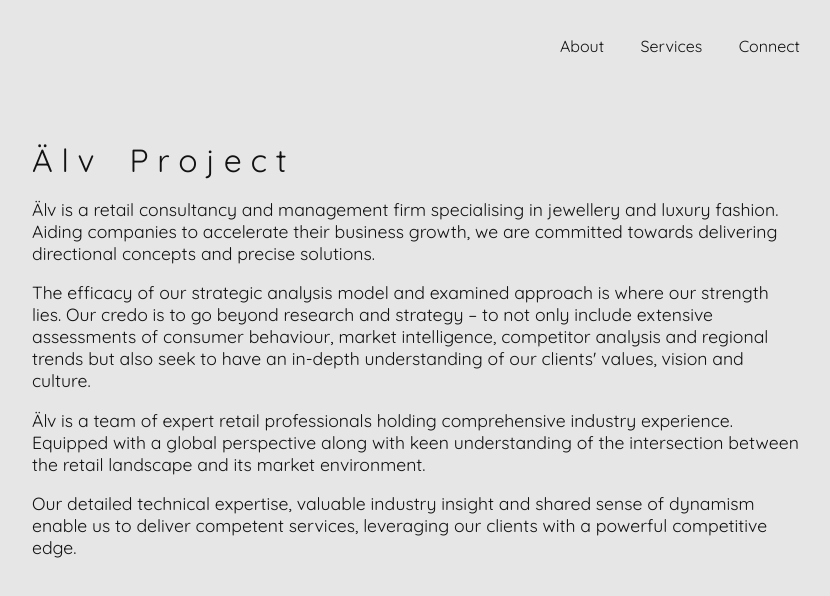
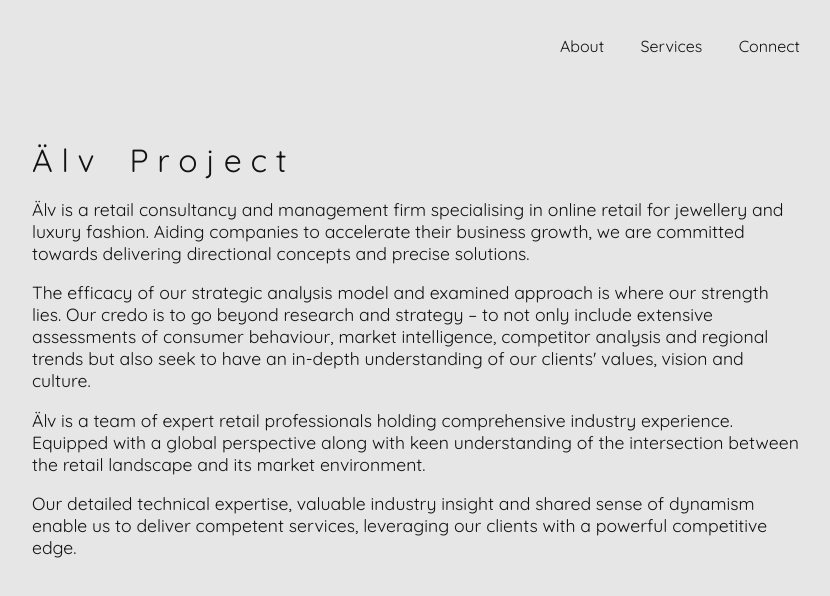
Before and after one commit to AlvTech/AlvTech.github.io, a website: page index.html in a window 1280 px wide. Both pictures are taken after a click on the item "About". Shown: the whole page, without its empty margins (224-1054 px from the left). Drawn offline with Linux system fonts and the light colour scheme.

Commit message:
Update index.html

```diff
--- a/index.html
+++ b/index.html
@@ -23,7 +23,7 @@
     </name>
     <message>
 
-      <p>Älv is a retail consultancy and management firm specialising in jewellery and luxury fashion.
+      <p>Älv is a retail consultancy and management firm specialising in online retail for jewellery and luxury fashion.
       Aiding companies to accelerate their business growth, we are committed towards delivering directional concepts and
       precise solutions.</p>
       <p>The efficacy of our strategic analysis model and examined approach is where our strength lies. Our credo is to go
```
